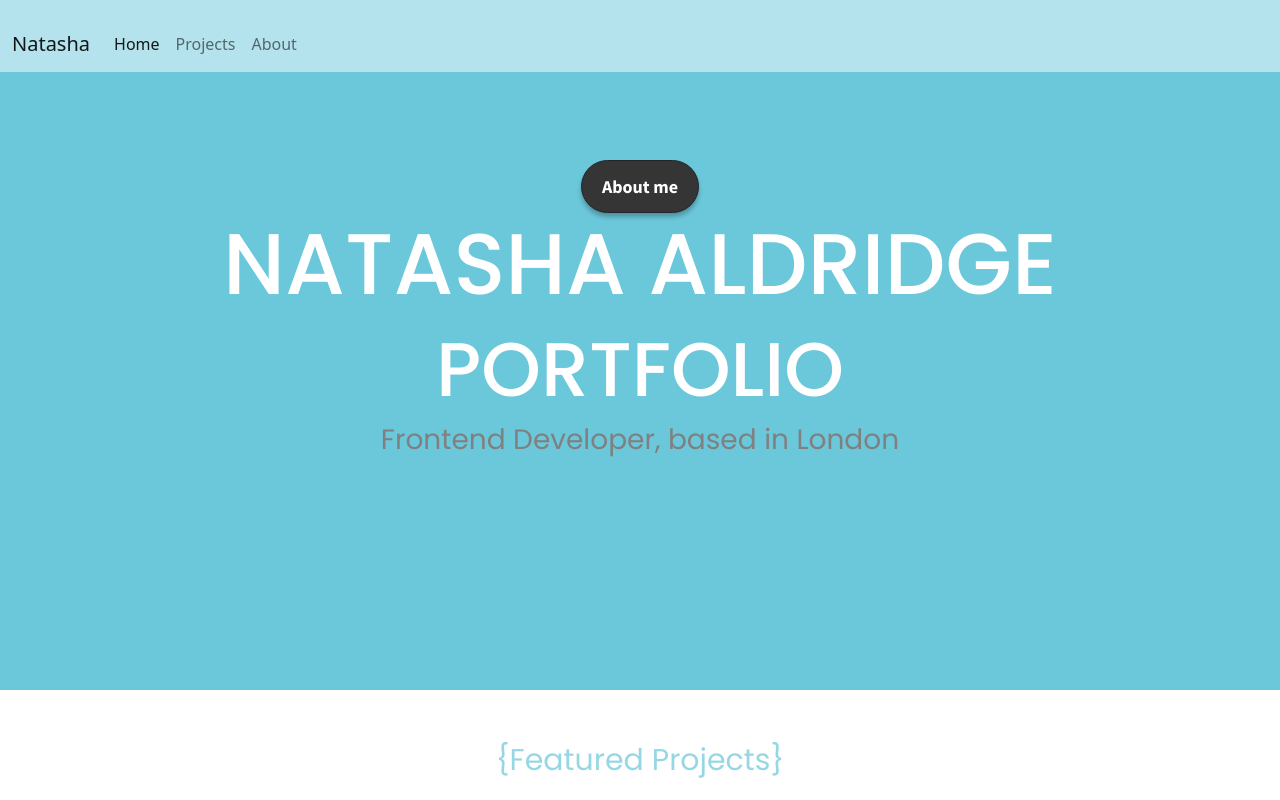
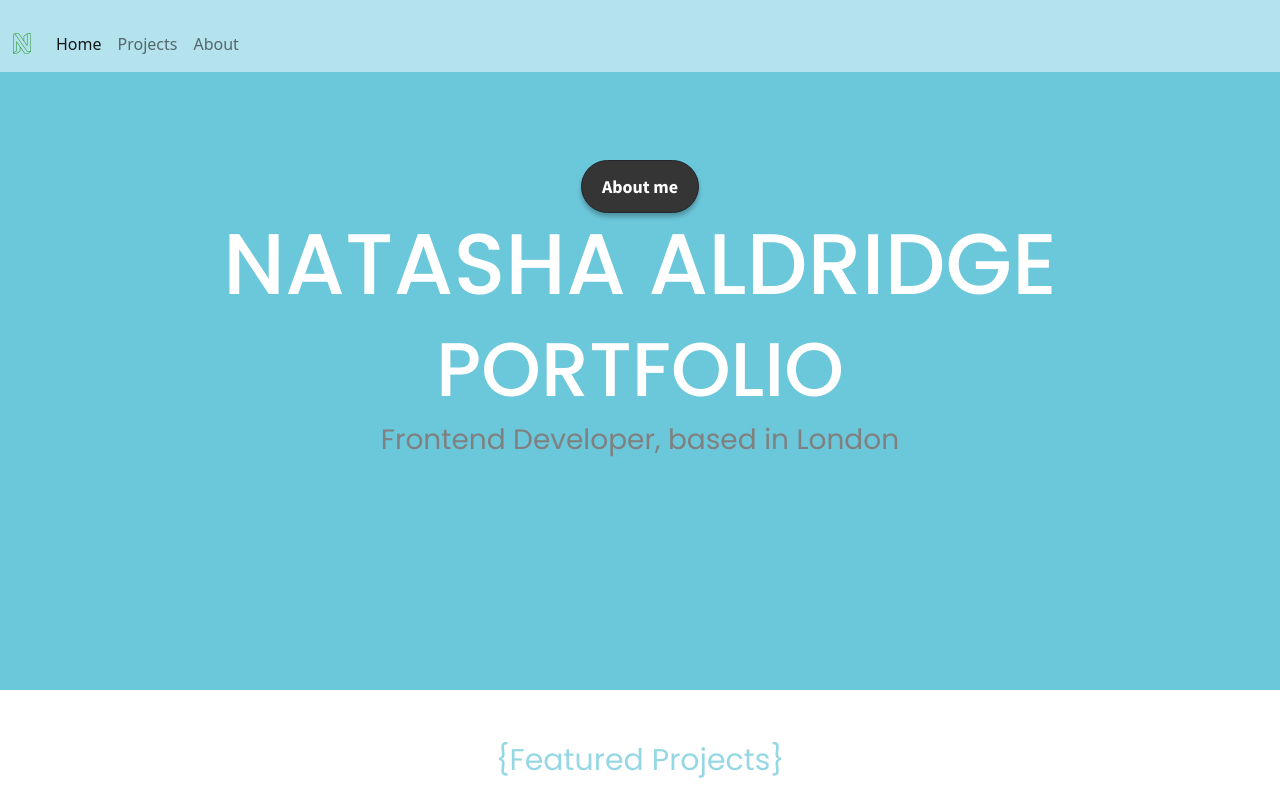
Before and after one commit to Natashalucy141/my-portfolio-project, a plain HTML site: page index.html in a window 1280 px wide. Shown: the top 800 px of the page. Drawn offline with nearby package versions, Linux system fonts and the light colour scheme.

Commit message:
Added Logo

```diff
--- a/index.html
+++ b/index.html
@@ -31,7 +31,7 @@
       class="navbar navbar-expand-lg navbar-light navbar-color fixed-top pt-4"
     >
       <div class="container-fluid">
-        <a class="navbar-brand" href="#">Natasha</a>
+        <a class="navbar-brand" href="#"> <i class="fab fa-neos logo"></i> </a>
         <button
           class="navbar-toggler"
           type="button"
--- a/styles/styles.css
+++ b/styles/styles.css
@@ -7,6 +7,14 @@
 
 .navbar-color {
   background: #b5e3ed;
+}
+
+.logo {
+  color: green;
+}
+
+.lemon {
+  color: yellow;
 }
 
 .main-page h1 {
```
